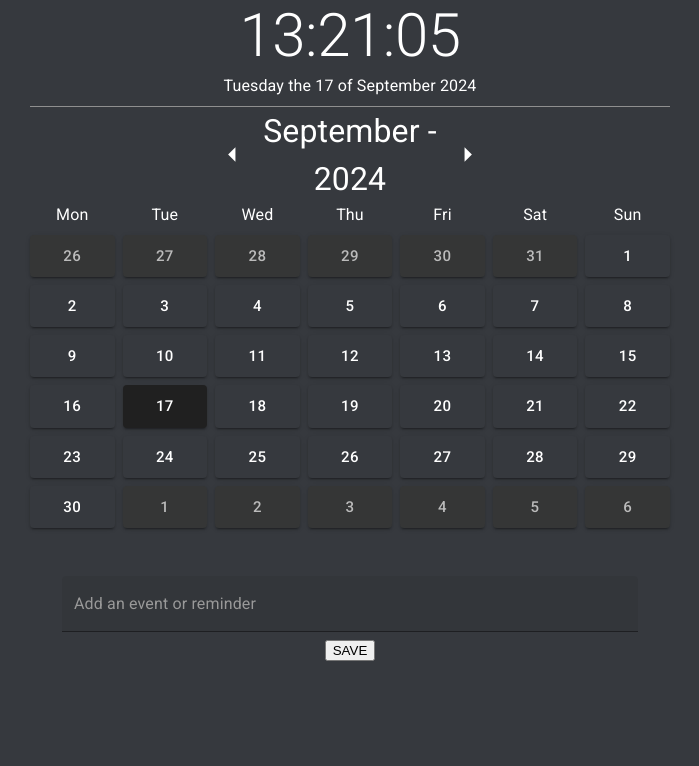
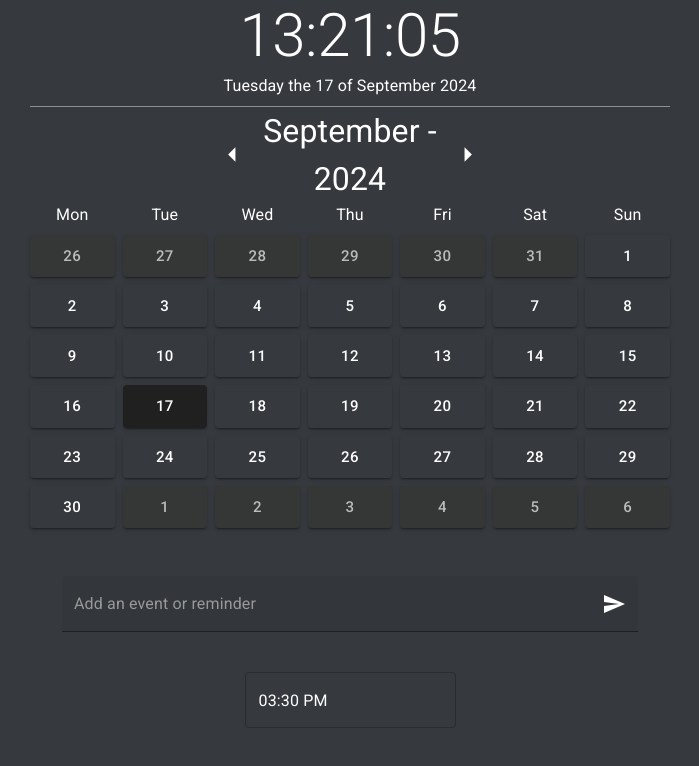
Before and after one commit to MarcusMohns/simple-calendar, a React (Vite) app: page / in a window 1280 px wide. Shown: the top 766 px of the page, without its empty margins (290-989 px from the left). Built offline with nearby package versions, Linux system fonts and the light colour scheme.

Commit message:
add timepicker

```diff
--- a/package.json
+++ b/package.json
@@ -14,7 +14,9 @@
     "@emotion/styled": "^11.13.0",
     "@fontsource/roboto": "^5.1.0",
     "@mui/icons-material": "^6.1.0",
-    "@mui/material": "^6.1.0",
+    "@mui/material": "^6.1.1",
+    "@mui/x-date-pickers": "^7.18.0",
+    "dayjs": "^1.11.13",
     "react": "^18.3.1",
     "react-dom": "^18.3.1"
   },
--- a/src/TextSection.jsx
+++ b/src/TextSection.jsx
@@ -1,18 +1,69 @@
 import React from "react";
+import { useState } from "react";
 import TextField from "@mui/material/TextField";
 import { FormControl } from "@mui/material";
-import { useState } from "react";
+import { Box } from "@mui/material";
+
+// Icons
+import IconButton from "@mui/material/IconButton";
+import Tooltip from "@mui/material/Tooltip";
+import SendIcon from "@mui/icons-material/Send";
+import Zoom from "@mui/material/Zoom";
+
+// Time
+import dayjs, { Dayjs } from "dayjs";
+import { DemoContainer, DemoItem } from "@mui/x-date-pickers/internals/demo";
+import { LocalizationProvider } from "@mui/x-date-pickers/LocalizationProvider";
+import { AdapterDayjs } from "@mui/x-date-pickers/AdapterDayjs";
+import { TimeClock } from "@mui/x-date-pickers/TimeClock";
+import { DatePicker } from "@mui/x-date-pickers/DatePicker";
+import { DigitalClock } from "@mui/x-date-pickers";
+import { MultiSectionDigitalClock } from "@mui/x-date-pickers";
+import { TimePicker } from "@mui/x-date-pickers";
+import { renderTimeViewClock } from "@mui/x-date-pickers/timeViewRenderers";
+import { StaticTimePicker } from "@mui/x-date-pickers";
 
 const TextSection = ({ selectedDay, saveText }) => {
   const [text, setText] = useState("");
+  const [time, setTime] = useState(dayjs("2022-04-17T15:30"));
+
+  const handleSubmit = (e) => {
+    e.preventDefault();
+    saveText(text);
+    setText("");
+  };
+
+  const SendTooltipIcon = () => (
+    <Tooltip
+      title="Send"
+      placement="right"
+      TransitionComponent={Zoom}
+      sx={{ height: "200px" }}
+    >
+      <IconButton
+        sx={{ color: "white", cursor: "pointer" }}
+        onClick={handleSubmit}
+      >
+        <SendIcon />
+      </IconButton>
+    </Tooltip>
+  );
 
   return (
-    <FormControl
+    <>
+      <Box
+        component="form"
+        onSubmit={handleSubmit}
         sx={{
           display: "flex",
           flexDirection: "column",
           alignItems: "center",
           justifyContent: "center",
+          width: "100%",
+        }}
+      >
+        <FormControl
+          sx={{
             padding: "2em",
             width: "50%",
             color: "white",
@@ -22,19 +73,42 @@ const TextSection = ({ selectedDay, saveText }) => {
             id="outlined-basic"
             label="Add an event or reminder"
             variant="filled"
+            autoComplete="off"
             onChange={(e) => setText(e.target.value)}
             value={text}
             margin="normal"
             fullWidth
             color="white"
             sx={{
-          input: { color: "white" },
+              input: { color: "white", paddingRight: "0px" },
               label: { color: "#999" },
+              button: { paddingRight: "0px" },
+            }}
+            slotProps={{
+              input: {
+                endAdornment: <SendTooltipIcon />,
+              },
             }}
           />
           {selectedDay.text}
-      <button onClick={() => saveText(text)}> SAVE </button>
         </FormControl>
+      </Box>
+      <LocalizationProvider dateAdapter={AdapterDayjs}>
+        <TimePicker
+          sx={{
+            input: { color: "white" },
+            svg: { color: "white" },
+          }}
+          value={time}
+          onChange={setTime}
+          referenceDate={dayjs("2022-04-17")}
+          viewRenderers={{
+            hours: renderTimeViewClock,
+            minutes: renderTimeViewClock,
+          }}
+        />
+      </LocalizationProvider>
+    </>
   );
 };
 
```
Also changed, not shown: 1 other file (tests, documents, lock files or other folders). Lines whose indentation alone changed are shown as unchanged.
